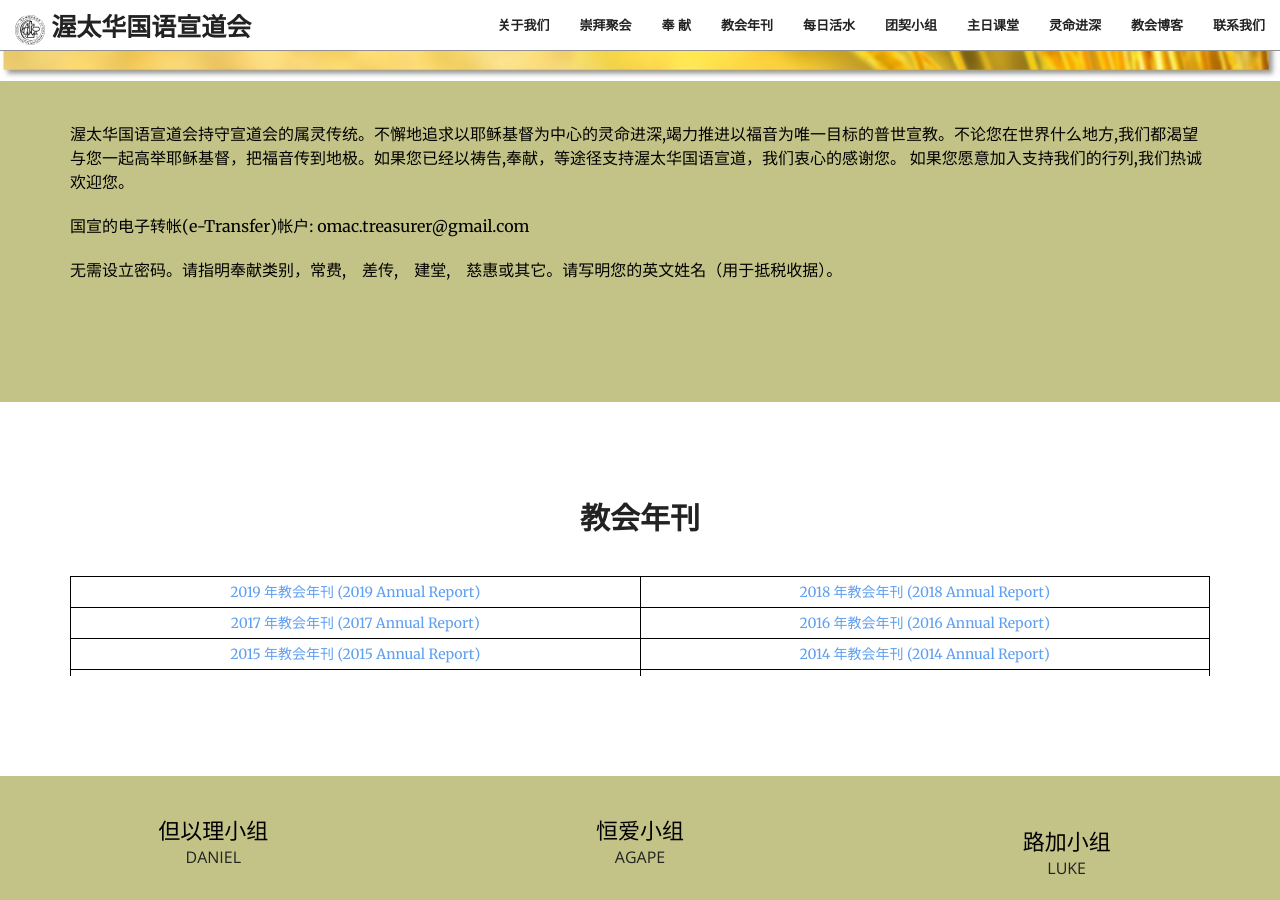
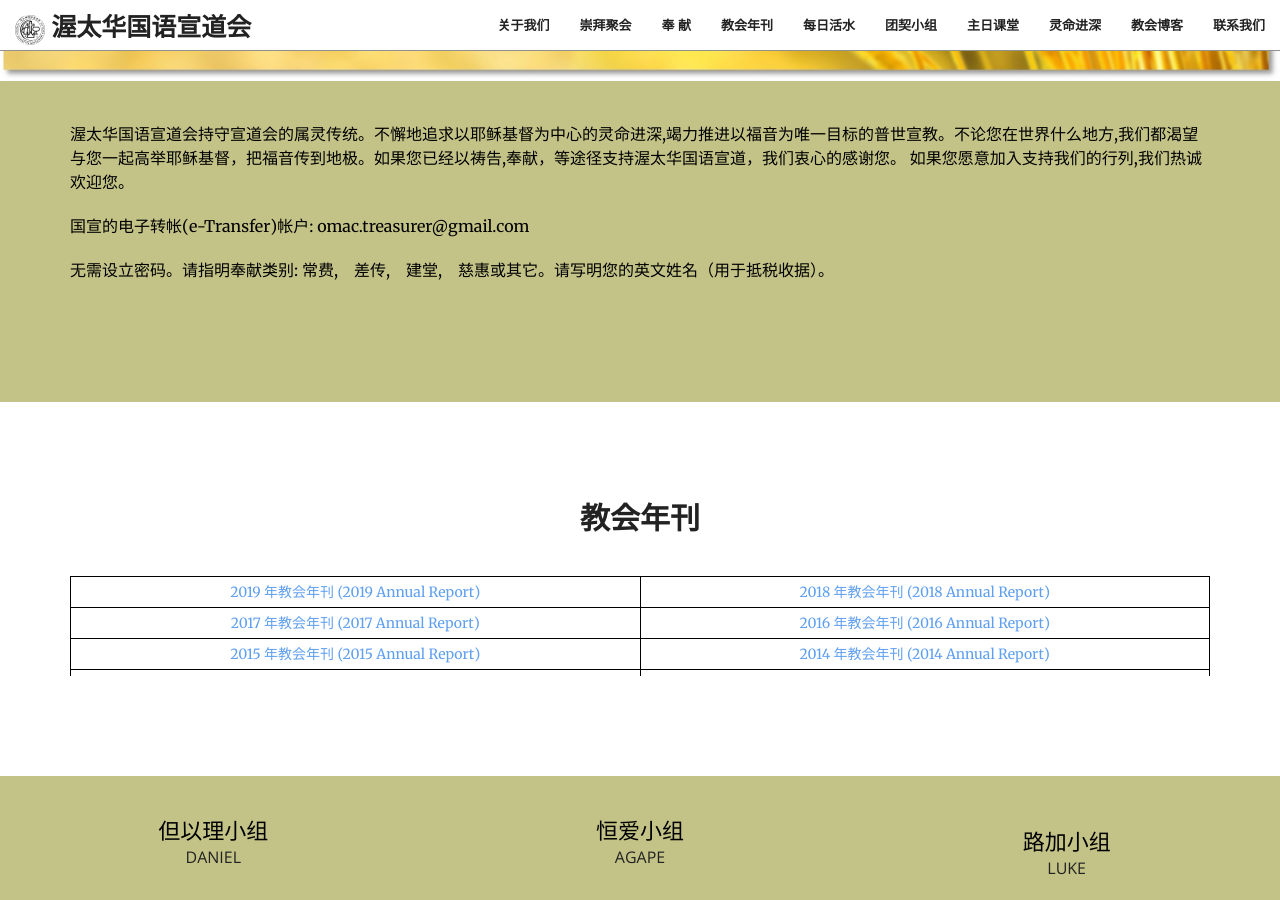
Before and after one commit to JonasYow/ottawaomac, a Jekyll site: the page built from index.html, in a window 1280 px wide and 900 px high, scrolled down 4748 px. Built offline with Jekyll 4.4.1, drawn with Linux system fonts in a browser that asks for light colours; some web fonts are replaced.

Commit message:
Change punctuation

```diff
--- a/_includes/tithing.html
+++ b/_includes/tithing.html
@@ -11,7 +11,7 @@
                 <div class="container">
                     <p class="text-left">  渥太华国语宣道会持守宣道会的属灵传统。不懈地追求以耶稣基督为中心的灵命进深,竭力推进以福音为唯一目标的普世宣教。不论您在世界什么地方,我们都渴望与您一起高举耶稣基督，把福音传到地极。如果您已经以祷告,奉献，等途径支持渥太华国语宣道，我们衷心的感谢您。 如果您愿意加入支持我们的行列,我们热诚欢迎您。</p>
                     <p class="text-left">国宣的电子转帐(e-Transfer)帐户: omac.treasurer@gmail.com </p>
-                    <p class="text-left">无需设立密码。请指明奉献类别，常费,　差传,　建堂,　慈惠或其它。请写明您的英文姓名（用于抵税收据）。
+                    <p class="text-left">无需设立密码。请指明奉献类别: 常费,　差传,　建堂,　慈惠或其它。请写明您的英文姓名（用于抵税收据）。
                     </p>
                 </div>
                 <!-- <hr/> -->
```
